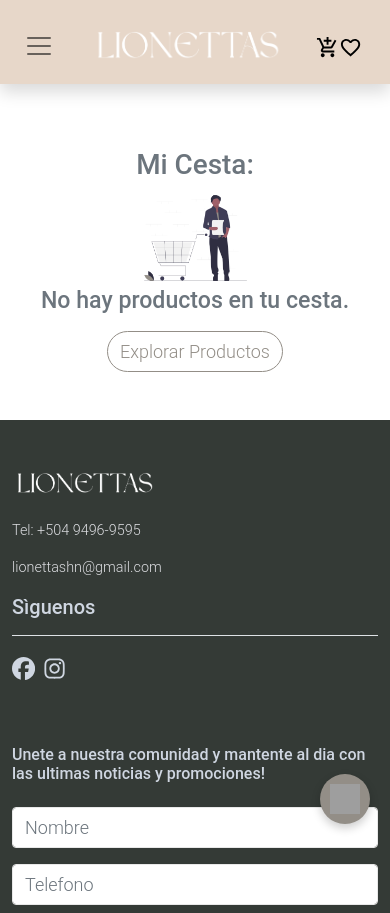
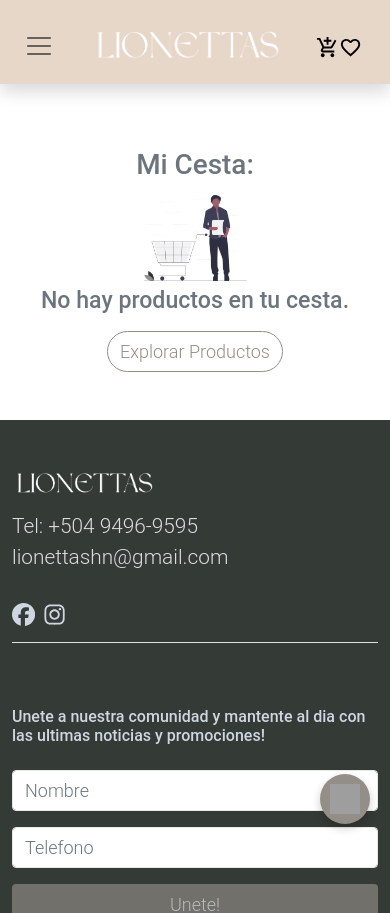
Before and after one commit to Allam9573/piedra-y-oro, a React (Vite) app: page /my-cart in a window 390 px wide. Shown: the top 913 px of the page. Built offline with nearby package versions, Linux system fonts and the light colour scheme; grey boxes are pictures that could not be loaded.

Commit message:
config btn

```diff
--- a/src/assets/css/styles.css
+++ b/src/assets/css/styles.css
@@ -57,7 +57,8 @@ body {
     font-size: 1.5rem !important;
     color: white;
 }
-.btn-home-anillos{
+
+.btn-home-anillos {
     background-color: #E7D7C9;
     padding: 10px 20px;
     color: #fff;
@@ -65,11 +66,13 @@ body {
     border-radius: 10px;
     transition: 0.8s;
 }
-.btn-home-anillos:hover{
+
+.btn-home-anillos:hover {
     background-color: #cbbdaf;
     transition: 0.8s;
 
 }
+
 .btn-outline-call {
     background-color: #E7D7C9;
     padding: 20px 50px;
@@ -273,21 +276,26 @@ body {
         margin-bottom: 0 !important;
         padding-bottom: 0 !important;
     }
-    .logo-nav-mobile{
+
+    .logo-nav-mobile {
         background-color: red !important;
     }
+
     .home-anillos-mobile {
         display: block;
         /* height: 500px; */
     }
-    .title-promo-mobile{
+
+    .title-promo-mobile {
         font-family: 'Bodoni Moda';
         font-size: 1.8rem !important;
     }
-    .text-descripcion-promo-mobile{
+
+    .text-descripcion-promo-mobile {
         font-size: 12px !important;
 
     }
+
     .btn-hero-mobile {
         background-color: #d9baa8;
         padding: 10px 20px;
@@ -389,8 +397,9 @@ body {
         text-decoration: none;
         padding: 10px 20px;
     }
-    .btn-home-mobile{
-        background-color: #d9baa8;
+
+    .btn-home-mobile {
+        background-color: #EDE9E3;
         color: #000;
         font-size: 0.7rem !important;
         text-decoration: none;
@@ -398,11 +407,22 @@ body {
         border-radius: 10px;
         transition: 0.8s !important;
     }
-    .btn-home-mobile:hover{
+    .btn-inspirate{
+        background-color: #E7D7C9;
+        color: #000;
+        font-size: 0.7rem !important;
+        text-decoration: none;
+        padding: 10px 20px;
+        border-radius: 10px;
+        transition: 0.8s !important;
+    }
+
+    .btn-home-mobile:hover {
         color: #fff !important;
         background-color: #927c6f;
         transition: 0.8s !important;
     }
+
     .title-home-anillos {
         font-family: 'Bodoni Moda';
     }
@@ -441,16 +461,20 @@ body {
     .footer-desktop {
         display: none;
     }
-    .text-number-mobile{
-        font-size: 0.9rem !important;
+
+    .text-number-mobile {
+        font-size: 1.3rem !important;
     }
-    .text-email-mobile{
-        font-size: 0.9rem !important;
+
+    .text-email-mobile {
+        font-size: 1.3rem !important;
     }
-    .margin-text-mobile{
+
+    .margin-text-mobile {
         margin: 0 !important;
     }
-    .title-categories-mobile{
+
+    .title-categories-mobile {
         font-family: 'Bodoni Moda';
         font-size: 1.3rem;
         color: #313131 !important;
--- a/src/components/categorias/HomeMedallones.jsx
+++ b/src/components/categorias/HomeMedallones.jsx
@@ -60,7 +60,7 @@ export const HomeMedallones = () => {
                                     <img className='home-anillos-home-imagen' src={anillo2} alt="" />
                                 </div>
                                 <p className='text-secondary descripcion-home-anillos mx-2 my-3'>{info.descripcion}</p>
-                                <Link to={"/productos?categoria=Medallones"} className='btn-home-mobile'>Comprar Ahora</Link>
+                                <Link to={"/productos?categoria=Medallones"} className='btn-inspirate'>Comprar Ahora</Link>
                             </>
                         ))
                     }
--- a/src/components/footer/Footer.jsx
+++ b/src/components/footer/Footer.jsx
@@ -96,7 +96,7 @@ export const Footer = () => {
                 <div class="container">
                     <div class="col-md-4 pt-5">
                         <img src={logo_blanco} width={'40%'} alt="" />
-                        <ul class="list-unstyled text-light footer-link-list">
+                        <ul class="list-unstyled text-light mt-3">
                             <li>
                                 <i class="fas fa-map-marker-alt fa-fw"></i>
                             </li>
@@ -113,7 +113,7 @@ export const Footer = () => {
                     <div class="row">
                         <div class="col-12 col-sm-6 col-md-3">
                             {/* poner tilde en siguenos */}
-                            <h2 class="h5 text-light border-bottom pb-3">Sìguenos</h2>
+                            {/* <h2 class="h5 text-light pb-3">Sìguenos</h2> */}
                             <ul class="list-unstyled text-light footer-link-list">
                                 <li class="list-inline-item">
                                     <a rel="nofollow" class="margin-text-mobile text-light text-decoration-none" target="_blank" href="https://www.facebook.com/share/1FGKwQ98qn/?mibextid=wwXIfr"><FaFacebook className='fs-3' /></a>
@@ -121,6 +121,7 @@ export const Footer = () => {
                                 <li class="list-inline-item">
                                     <a class="text-light text-decoration-none" target="_blank" href="https://www.instagram.com/lionettasjoyeria?igsh=c3hjZHBhNWh4MmNn&utm_source=qr"><FaInstagram className='fs-3' /></a>
                                 </li>
+                                <div className='border-bottom mt-3'></div>
                             </ul>
                         </div>
                         {/* <div class="col-12 col-sm-6 col-md-3 pt-5">
--- a/src/pages/Header.jsx
+++ b/src/pages/Header.jsx
@@ -113,7 +113,7 @@ export const Header = () => {
                             <div style={{ backgroundColor: '#343A36' }} className="text-white carousel-caption text-center">
                                 <h5 className='title-promo-mobile'>{item.titulo}</h5>
                                 <p className='descripcion-home-anillos text-white'>{item.descripcion}</p>
-                                <Link className='btn-home-mobile my-5'>Inspírate</Link>
+                                <Link className='btn-inspirate my-5'>Inspírate</Link>
                             </div>
                         </div>
                     ))}
```
